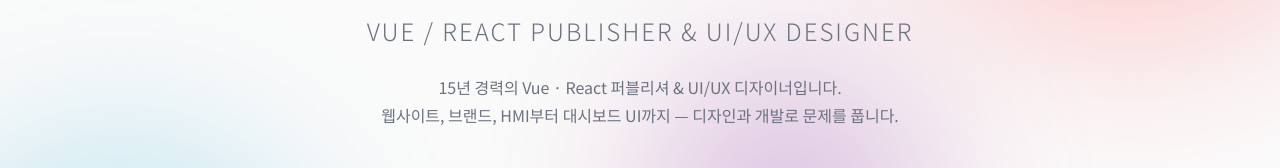
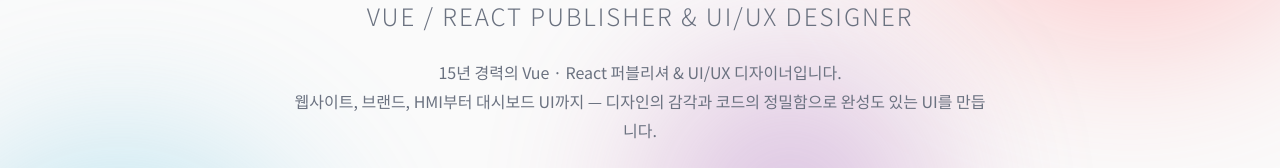
Before and after one commit to heralife/portfolio, a React (Vite) app: page / in a window 1280 px wide. Shown: the part 344-512 px from the top of the page. Built offline with nearby package versions, Linux system fonts and the light colour scheme; no server answers.

Commit message:
Update hero description copy

```diff
--- a/src/components/Hero.jsx
+++ b/src/components/Hero.jsx
@@ -11,7 +11,7 @@ export default function Hero() {
         <Title>Vue / React Publisher & UI/UX Designer</Title>
         <Desc>
           15년 경력의 Vue · React 퍼블리셔 &amp; UI/UX 디자이너입니다.<br />
-          웹사이트, 브랜드, HMI부터 대시보드 UI까지 — 디자인과 개발로 문제를 풉니다.
+          웹사이트, 브랜드, HMI부터 대시보드 UI까지 — 디자인의 감각과 코드의 정밀함으로 완성도 있는 UI를 만듭니다.
         </Desc>
         <ButtonRow>
           <PrimaryBtn href="#works">작업 보기</PrimaryBtn>
```
